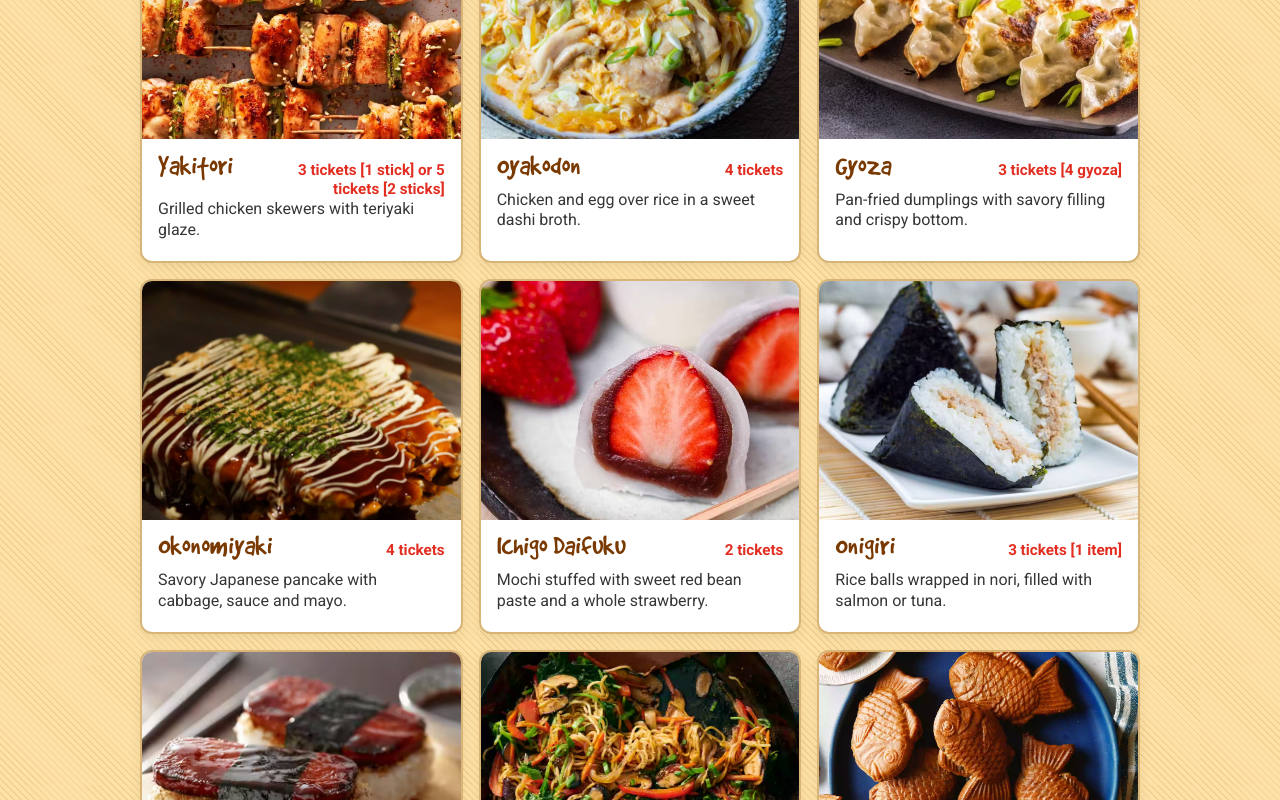
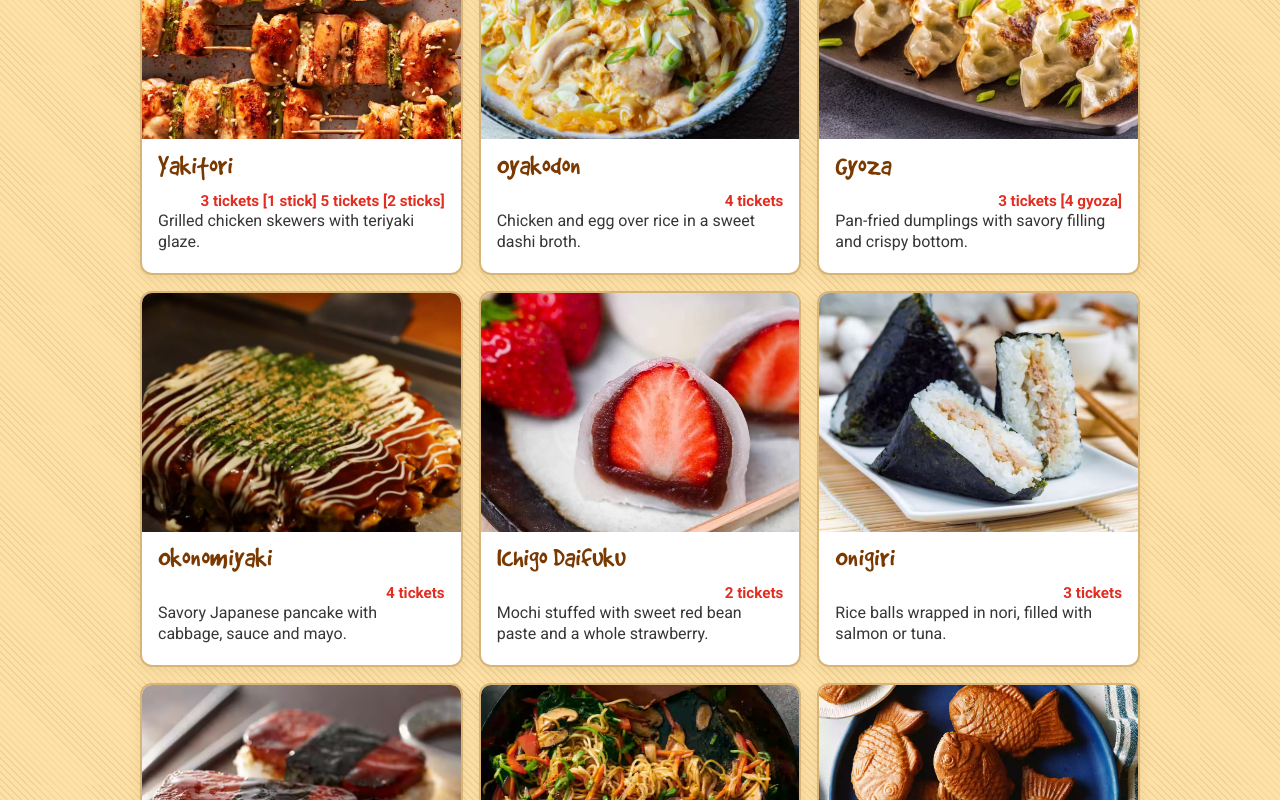
Before and after one commit to skyfujinuma/sdmatsuri, a React (Vite) app in the folder matsuriWebsite/: page /food in a window 1280 px wide. Shown: the part 480-1280 px from the top of the page. Built offline with nearby package versions, Linux system fonts and the light colour scheme.

Commit message:
food ticket prices

```diff
--- a/matsuriWebsite/src/pages/Food.css
+++ b/matsuriWebsite/src/pages/Food.css
@@ -101,9 +101,9 @@
 
 .food-name-row {
   display: flex;
-  align-items: baseline;
-  justify-content: space-between;
-  gap: 0.5rem;
+  flex-direction: column;
+  align-items: stretch;
+  gap: 0.15rem;
   padding: 0.3rem 1rem 0;
 }
 
@@ -111,8 +111,6 @@
   font-size: 1.9rem;
   color: var(--color-dark-olive);
   margin: 0;
-  flex: 1;
-  min-width: 0;
 }
 
 .food-price {
@@ -120,8 +118,6 @@
   font-size: 0.95rem;
   font-weight: 600;
   text-align: right;
-  flex-shrink: 0;
-  max-width: 55%;
   line-height: 1.25;
 }
 
@@ -149,7 +145,6 @@
 
   .food-price {
     font-size: 0.85rem;
-    max-width: 50%;
   }
 
   .food-description {
--- a/matsuriWebsite/src/pages/Food.tsx
+++ b/matsuriWebsite/src/pages/Food.tsx
@@ -10,15 +10,15 @@ interface FoodItem {
 }
 
 const foods: FoodItem[] = [
-  { id: 'yakitori', name: 'Yakitori', description: 'Grilled chicken skewers with teriyaki glaze.', image: '/food/yakitori.avif', price: '3 tickets [1 stick] or 5 tickets [2 sticks]' },
+  { id: 'yakitori', name: 'Yakitori', description: 'Grilled chicken skewers with teriyaki glaze.', image: '/food/yakitori.avif', price: '3 tickets [1 stick]\n5 tickets [2 sticks]' },
   { id: 'oyakodon', name: 'Oyakodon', description: 'Chicken and egg over rice in a sweet dashi broth.', image: '/food/oyakodon.avif', price: '4 tickets' },
   { id: 'gyoza', name: 'Gyoza', description: 'Pan-fried dumplings with savory filling and crispy bottom.', image: '/food/gyoza.avif', price: '3 tickets [4 gyoza]' },
   { id: 'okonomiyaki', name: 'Okonomiyaki', description: 'Savory Japanese pancake with cabbage, sauce and mayo.', image: '/food/okonomiyaki.avif', price: '4 tickets' },
   { id: 'ichigo-daifuku', name: 'Ichigo Daifuku', description: 'Mochi stuffed with sweet red bean paste and a whole strawberry.', image: '/food/ichigo-daifuku.avif', price: '2 tickets' },
-  { id: 'onigiri', name: 'Onigiri', description: 'Rice balls wrapped in nori, filled with salmon or tuna.', image: '/food/onigiri.avif', price: '3 tickets [1 item]' },
-  { id: 'spam-musubi', name: 'Spam Musubi', description: 'Grilled Spam on rice wrapped in nori.', image: '/food/spam-musubi.avif', price: '3 tickets [1 item]' },
+  { id: 'onigiri', name: 'Onigiri', description: 'Rice balls wrapped in nori, filled with salmon or tuna.', image: '/food/onigiri.avif', price: '3 tickets' },
+  { id: 'spam-musubi', name: 'Spam Musubi', description: 'Grilled Spam on rice wrapped in nori.', image: '/food/spam-musubi.avif', price: '3 tickets' },
   { id: 'yakisoba', name: 'Yakisoba', description: 'Stir-fried noodles with vegetables and savory sauce.', image: '/food/yakisoba.avif', price: '3 tickets' },
-  { id: 'taiyaki', name: 'Taiyaki', description: 'Fish-shaped waffle filled with red bean paste or nutella.', image: '/food/taiyaki.avif', price: '3 tickets [1 Taiyaki]' },
+  { id: 'taiyaki', name: 'Taiyaki', description: 'Fish-shaped waffle filled with red bean paste or nutella.', image: '/food/taiyaki.avif', price: '3 tickets' },
   { id: 'takoyaki', name: 'Takoyaki', description: 'Octopus balls in a savory sauce.', image: '/food/takoyaki.avif', price: '6 tickets [5 takoyakis]' },
 ];
 
@@ -83,7 +83,9 @@ function Food() {
               </div>
               <div className="food-name-row">
                 <h3 className="food-name">{item.name}</h3>
-                <span className="food-price">{item.price}</span>
+                {item.price ? (
+                  <span className="food-price">{item.price}</span>
+                ) : null}
               </div>
               <p className="food-description">{item.description}</p>
             </div>
```
